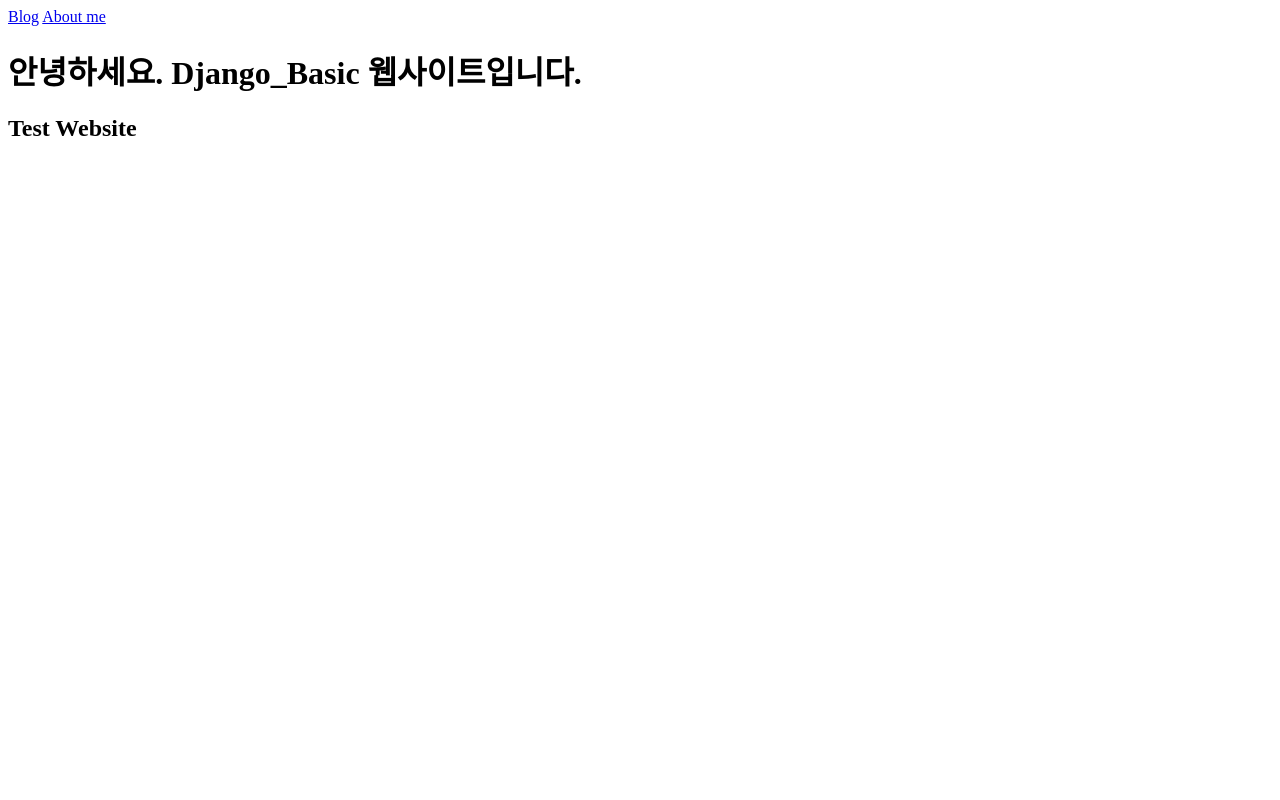
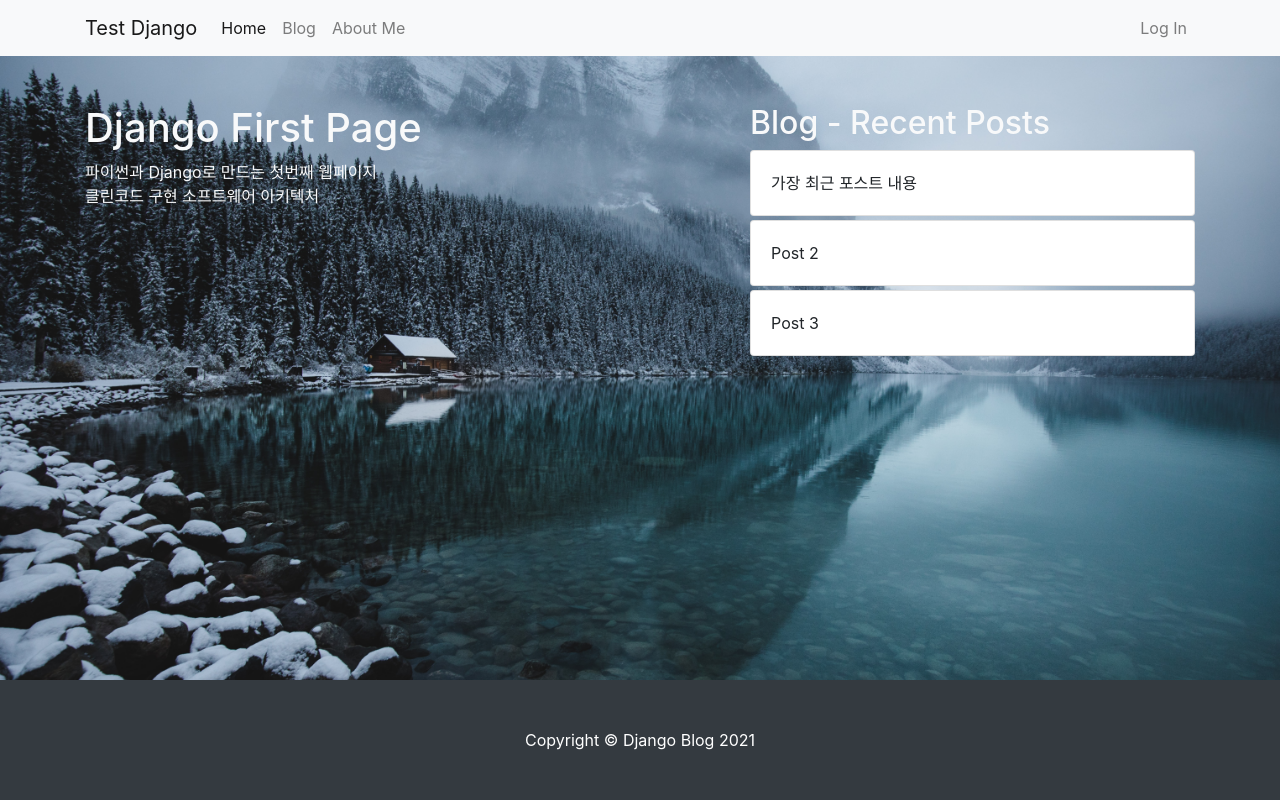
Before and after one commit to Darkphilip/Django_Web, a Django app: page / in a window 1280 px wide. Run offline with Django 3.2, Linux system fonts and the light colour scheme; some libraries are stand-ins or nearby versions.

Commit message:
대문 페이지 만들기 1

```diff
--- /dev/null
+++ b/single_pages/static/single_pages/css/landing.css
@@ -0,0 +1,7 @@
+body {
+    background: url('/static/single_pages/images/lake_Louise.jpg') no-repeat center center fixed;
+    -webkit-background-size: cover;
+    -moz-background-size: cover;
+    -background-size: cover;
+    -o-background-size: cover;
+}
--- a/single_pages/templates/single_pages/landing.html
+++ b/single_pages/templates/single_pages/landing.html
@@ -1,16 +1,53 @@
 <!DOCTYPE html>
-<html lang="en">
+{% load static %}
+
+<html lang="ko">
 <head>
     <meta charset="UTF-8">
-    <title>tigeryoon의 웹사이트</title>
+    <title>Django Basic Website</title>
+    <link href="{% static 'blog/bootstrap/bootstrap.min.css' %}" rel="stylesheet" type="text/css">
+    <script src="https://kit.fontawesome.com/5430a3b33e.js" crossorigin="anonymous"></script>
+    <!--  <link rel="stylesheet" href="https://cdn.jsdelivr.net/npm/bootstrap@4.6.0/dist/css/bootstrap.min.css" integrity="sha384-B0vP5xmATw1+K9KRQjQERJvTumQW0nPEzvF6L/Z6nronJ3oUOFUFpCjEUQouq2+l" crossorigin="anonymous">-->
+    <link href="{% static 'single_pages/css/landing.css' %}" rel="stylesheet" type="text/css">
 </head>
 <body>
-  <nav>
-    <a href="/blog/">Blog</a>
-    <a href="/about-me/">About me</a>
-  </nav>
+{% include 'blog/navbar.html' %}
 
-  <h1>안녕하세요. Django_Basic 웹사이트입니다.</h1>
-  <h2>Test Website</h2>
+    <section>
+        <div class="container">
+            <div class="row justify-content-between">
+                <div class="col-lg-6 text-light">
+                    <h1 class="mt-5">Django First Page</h1>
+                    <p>파이썬과 Django로 만드는 첫번째 웹페이지<br/>
+                        클린코드 구현 소프트웨어 아키텍처 </p>
+                </div>
+                <div class="col-lg-5">
+                    <h2 class="text-light mt-5">Blog - Recent Posts</h2>
+                    <div class="card mt-1">
+                        <div class="card-body">
+                            가장 최근 포스트 내용
+                        </div>
+                    </div>
+                    <div class="card mt-1">
+                        <div class="card-body">
+                            Post 2
+                        </div>
+                    </div>
+                    <div class="card mt-1">
+                        <div class="card-body">
+                            Post 3
+                        </div>
+                    </div>
+                </div>
+            </div>
+        </div>
+    </section>
+<div class="fixed-bottom">
+    {% include 'blog/footer.html' %}
+
+</div>
+
+<script src="https://code.jquery.com/jquery-3.5.1.slim.min.js" integrity="sha384-DfXdz2htPH0lsSSs5nCTpuj/zy4C+OGpamoFVy38MVBnE+IbbVYUew+OrCXaRkfj" crossorigin="anonymous"></script>
+<script src="https://cdn.jsdelivr.net/npm/bootstrap@4.6.0/dist/js/bootstrap.bundle.min.js" integrity="sha384-Piv4xVNRyMGpqkS2by6br4gNJ7DXjqk09RmUpJ8jgGtD7zP9yug3goQfGII0yAns" crossorigin="anonymous"></script>
 </body>
 </html>
```
Also changed, not shown: single_pages/static/single_pages/images/lake_Louise.jpg (added).
